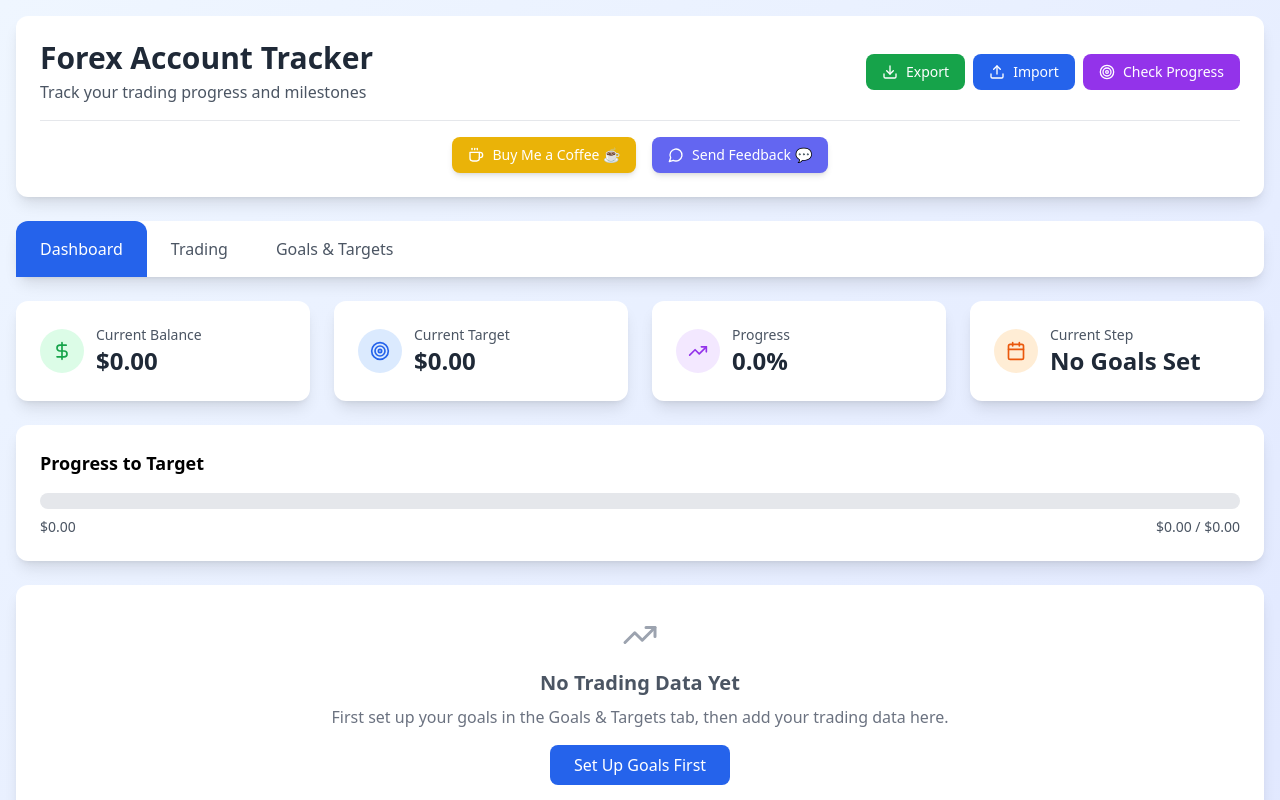
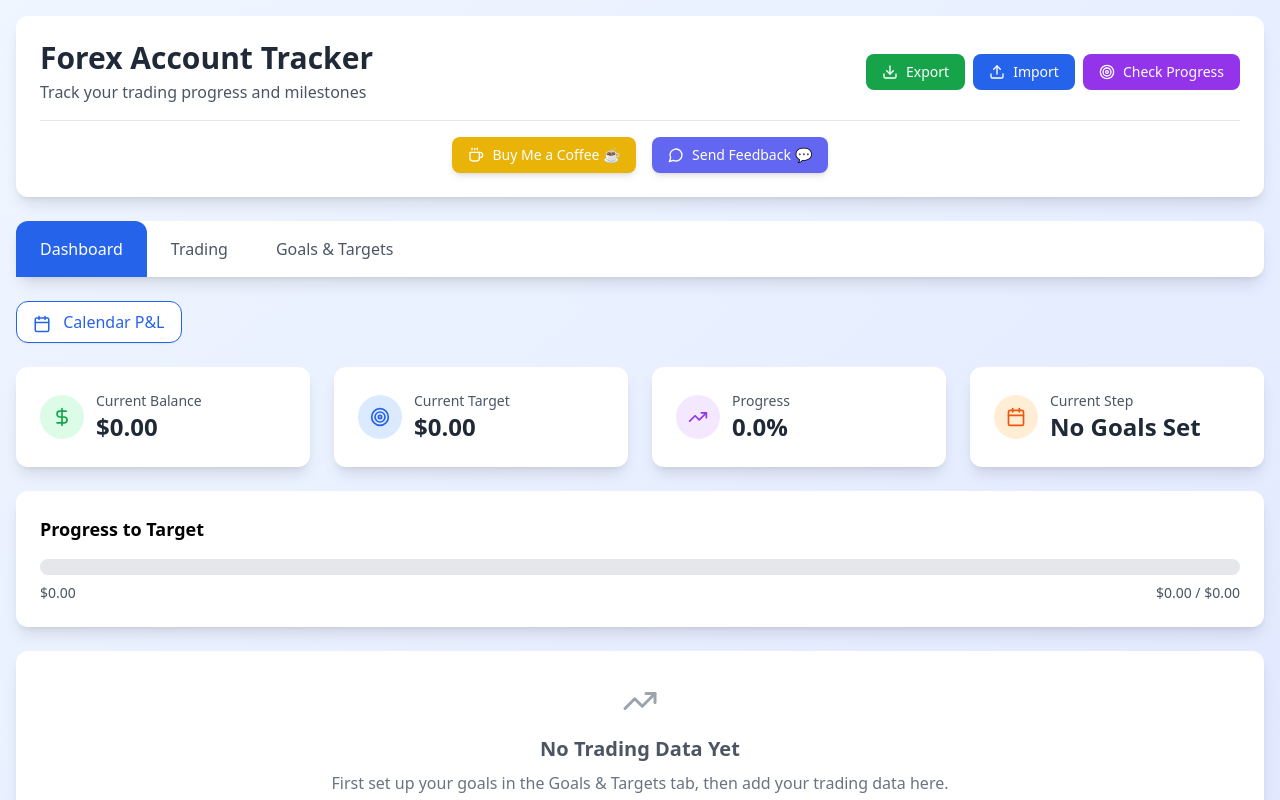
Before and after one commit to shahinabdi/forex-account-tracker, a React (Vite) app: page / in a window 1280 px wide. Shown: the top 800 px of the page. Built offline with nearby package versions, Linux system fonts and the light colour scheme.

Commit message:
Add CalendarPNL component and integrate it into ForexTracker; display trades in a calendar view with P&L indicators

```diff
--- a/package.json
+++ b/package.json
@@ -12,6 +12,7 @@
   "dependencies": {
     "lucide-react": "^0.344.0",
     "react": "^18.3.1",
+    "react-calendar": "^6.0.0",
     "react-dom": "^18.3.1",
     "recharts": "^3.1.0",
     "xlsx": "^0.18.5"
--- a/src/App.tsx
+++ b/src/App.tsx
@@ -1,4 +1,5 @@
 import { useState, useEffect } from 'react';
+import CalendarPNL from './components/CalendarPNL';
 import { LineChart, Line, XAxis, YAxis, CartesianGrid, Tooltip, ResponsiveContainer, BarChart, Bar, Cell, Legend } from 'recharts';
 import { TrendingUp, Target, DollarSign, Calendar, Download, Upload, Plus, Trash2, PlusCircle, MinusCircle, Coffee, MessageCircle, Menu, X } from 'lucide-react';
 import * as XLSX from 'xlsx';
@@ -34,6 +35,7 @@ interface Summary {
 }
 
 export default function ForexTracker() {
+  const [showCalendarPNL, setShowCalendarPNL] = useState(false);
   const [summary, setSummary] = useState<Summary>({
     latestBalance: 0,
     targetStatus: 'No Goals Set',
@@ -1211,6 +1213,17 @@ export default function ForexTracker() {
         {/* Dashboard Tab */}
         {activeTab === 'dashboard' && (
           <div className="space-y-4 sm:space-y-6">
+            <div className="flex gap-2 mb-4">
+              <button
+                className={`px-4 py-2 rounded-xl font-medium shadow-sm border ${showCalendarPNL ? 'bg-blue-600 text-white' : 'bg-white text-blue-600 border-blue-600'}`}
+                onClick={() => setShowCalendarPNL(!showCalendarPNL)}
+              >
+                <Calendar size={18} className="inline mr-2" /> Calendar P&L
+              </button>
+            </div>
+            {showCalendarPNL && (
+              <CalendarPNL trades={tradingData.filter(t => t.type === 'trade' && t.pnl !== null).map(t => ({ date: t.date, pnl: Number(t.pnl) }))} />
+            )}
             <div className="grid grid-cols-1 sm:grid-cols-2 lg:grid-cols-4 gap-4 sm:gap-6">
               <div className="bg-white rounded-xl shadow-lg p-4 sm:p-6">
                 <div className="flex items-center gap-3">
--- /dev/null
+++ b/src/components/CalendarPNL.tsx
@@ -0,0 +1,42 @@
+import React from 'react';
+import Calendar from 'react-calendar';
+import 'react-calendar/dist/Calendar.css';
+
+interface Trade {
+  date: string;
+  pnl: number;
+}
+
+interface CalendarPNLProps {
+  trades: Trade[];
+}
+
+const CalendarPNL: React.FC<CalendarPNLProps> = ({ trades }) => {
+  // Map trades by date for quick lookup
+  const tradeMap = trades.reduce((acc, trade) => {
+    acc[trade.date] = trade.pnl;
+    return acc;
+  }, {} as Record<string, number>);
+
+  // Custom tile content to show P&L
+  const tileContent = ({ date }: { date: Date }) => {
+    const dateStr = date.toISOString().slice(0, 10);
+    if (tradeMap[dateStr] !== undefined) {
+      return (
+        <div style={{ fontSize: '0.8em', color: tradeMap[dateStr] >= 0 ? 'green' : 'red' }}>
+          {tradeMap[dateStr] >= 0 ? '+' : ''}{tradeMap[dateStr]}
+        </div>
+      );
+    }
+    return null;
+  };
+
+  return (
+    <div className="bg-white rounded-xl shadow-lg p-4">
+      <h3 className="text-lg font-semibold mb-4">Calendar P&L View</h3>
+      <Calendar tileContent={tileContent} />
+    </div>
+  );
+};
+
+export default CalendarPNL;
```
Also changed, not shown: 1 other file (tests, documents, lock files or other folders).
